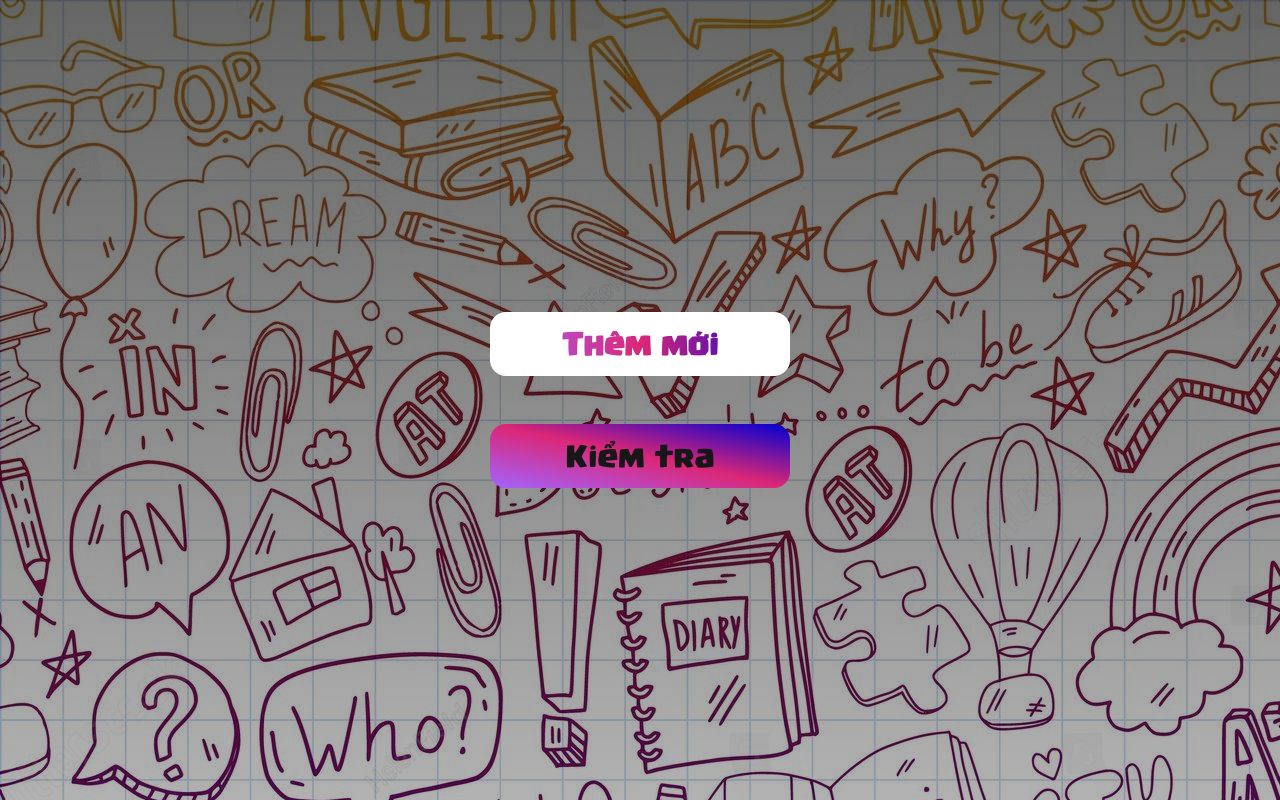
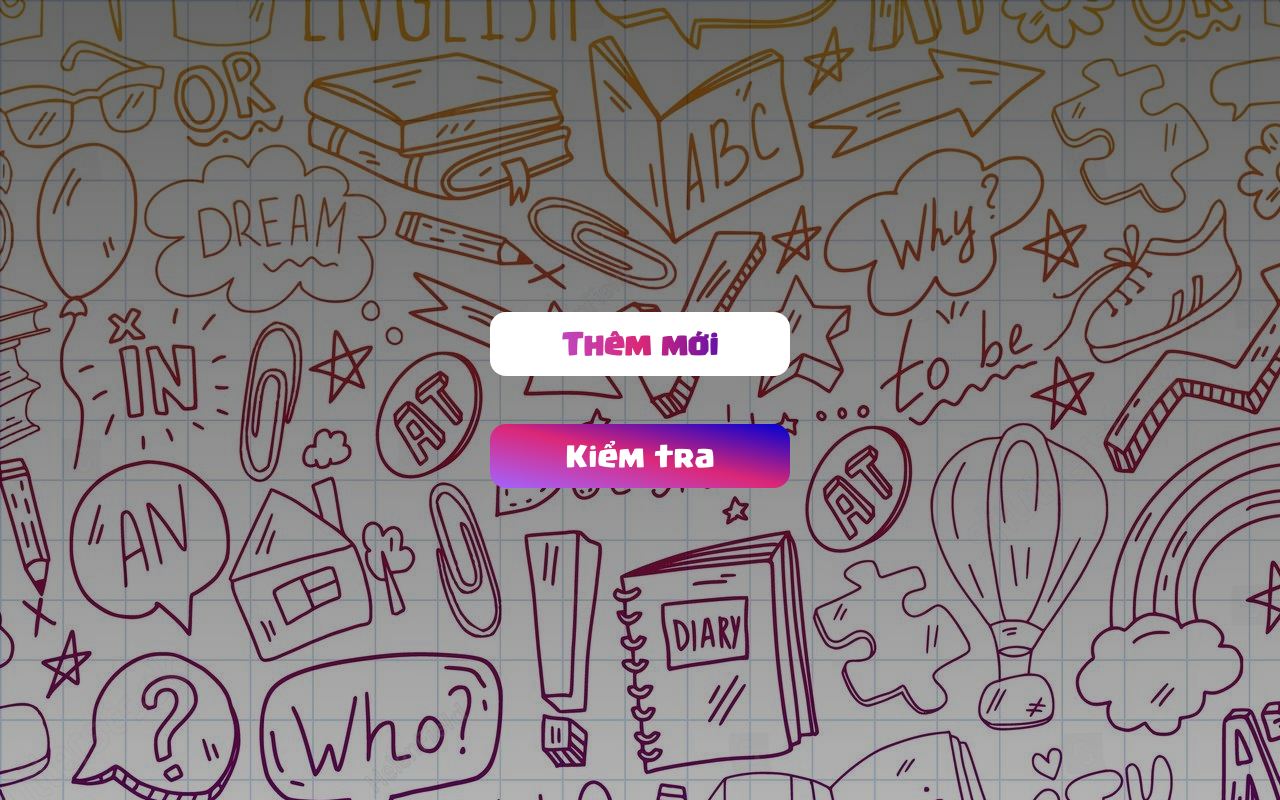
Before and after one commit to phamquangdieu/english-client, a Next.js app: page / in a window 1280 px wide. Built offline with nearby package versions, Linux system fonts and the light colour scheme.

Commit message:
fix build

```diff
--- a/app/add-word/page.jsx
+++ b/app/add-word/page.jsx
@@ -16,7 +16,7 @@ const AddWord = () => {
       <div className='mb-12 text-6xl text-center font-bold from-neonGreen  to-yellow-300 bg-gradient-to-r bg-clip-text text-transparent'>
           Thêm mới
       </div>
-      <Form form={form} className='w-full' className="w-[800px]" onFinish={onFinish}>
+      <Form form={form} className="w-[800px]" onFinish={onFinish}>
         <Form.Item name="word">
           <div class="p-1 rounded-full bg-gradient-to-r from-rose-400 via-fuchsia-500 to-indigo-500">
             <input class="p-3 w-full rounded-full focus:outline-none" type="text" placeholder="Từ (Tiếng Anh)" />
--- a/app/components/Home.jsx
+++ b/app/components/Home.jsx
@@ -31,7 +31,7 @@ export default function HomeScreen() {
       <button
         onClick={() => router.push('/quiz')}
         className={`btn-test ${styles.btn} w-[300px] bg-gradient-to-tr from-electricViolet via-pink-600 to-vibrantBlue rounded-2xl`}>
-        <div className='text-2xl p-4 text-center'>
+        <div className='text-2xl p-4 text-center text-white'>
           Kiểm tra
         </div>
       </button>
--- a/app/quiz/Question.jsx
+++ b/app/quiz/Question.jsx
@@ -6,9 +6,9 @@ import { map } from 'lodash';
 const Question = ({ selectedAnswer, setSelectedAnswer, currentData, current }) => {
   const title = useMemo(() => {
     if (currentData.type === 'vi') {
-      return <div>{current + 1}. Từ nào dưới đây có nghĩa là <span style={{color: '#e9850f'}}>"{currentData.word}"</span>?</div>
+      return <div>{current + 1}. Từ nào dưới đây có nghĩa là <span style={{color: '#e9850f'}}>&quot;{currentData.word}&quot;</span>?</div>
     }
-    return <div>{current + 1}. Từ <span style={{color: '#e9850f'}}>"{currentData.word}"</span> có nghĩa là?</div>
+    return <div>{current + 1}. Từ <span style={{color: '#e9850f'}}>&quot;{currentData.word}&quot;</span> có nghĩa là?</div>
   }, [currentData]);
 
   const answers = useMemo(() => map(currentData.answers, (item, key) => (
```
